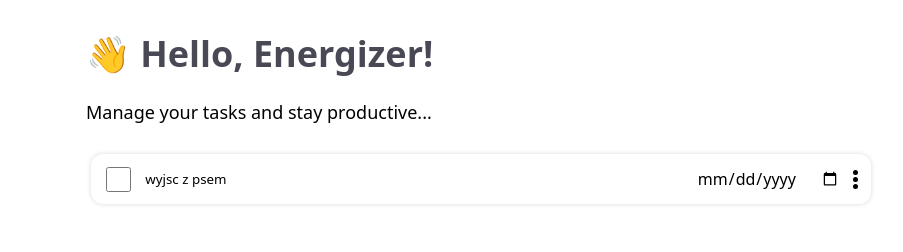
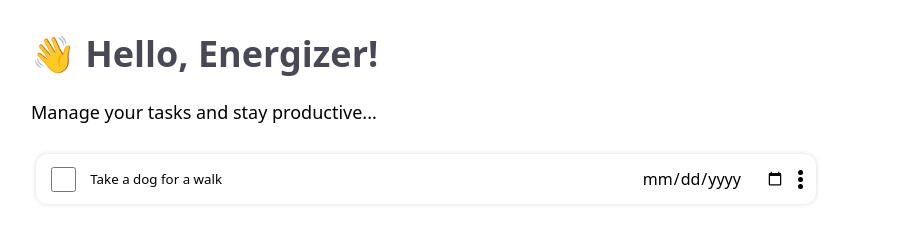
Before and after one commit to AgnieszkaPisarek/ToDoApp, a Vue app in the folder Frontend/: page / in a window 1280 px wide. Shown: the top 252 px of the page, without its empty margins (159-1062 px from the left). Built offline with nearby package versions, Linux system fonts and the light colour scheme; the HTML template or start-up script is replaced by a standard one.

Commit message:
code refactoring

```diff
--- a/Frontend/src/App.vue
+++ b/Frontend/src/App.vue
@@ -9,15 +9,13 @@ import App from '@/App.vue'
 
 const encouragement = 'Manage your tasks and stay productive...'
 
-const tasks = ref([{ index: 0, task: 'wyjsc z psem' }])
+const tasks = ref([{ index: 0, task: 'Take a dog for a walk' }])
 // addIcons(IoEyeOutline)
 // const app = createApp(App)
 // app.component('v-icon', OhVueIcon)
 // app.mount('#app')
 const handleDeleteTask = (index: number) => {
-  console.log(index)
   tasks.value.splice(index, 1)
-  console.log(tasks)
 }
 
 const handleAddTask = (task: string) => {
@@ -32,9 +30,9 @@ const handleAddTask = (task: string) => {
       <div class="encouragement">{{ encouragement }}</div>
       <div class="tasksField">
         <Task
-          v-for="(task, index) in tasks"
+          v-for="task in tasks"
           :task="task.task"
-          :index="index"
+          :index="task.index"
           @deleteTaskEvent="handleDeleteTask"
         >
         </Task>
@@ -59,7 +57,7 @@ const handleAddTask = (task: string) => {
 
 .tasksField {
   height: 600px;
-  width: auto;
+  width: 900px;
   overflow: auto;
 }
 
```
